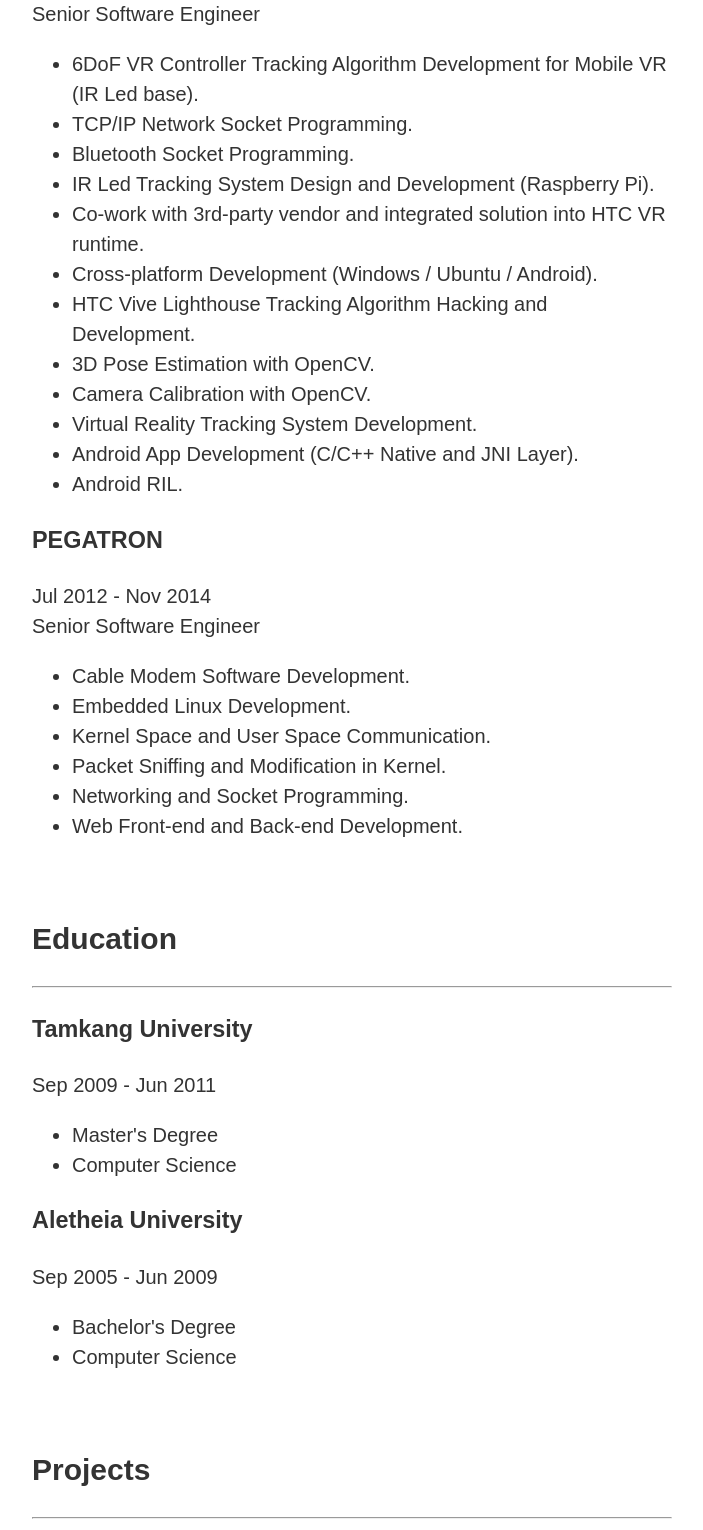
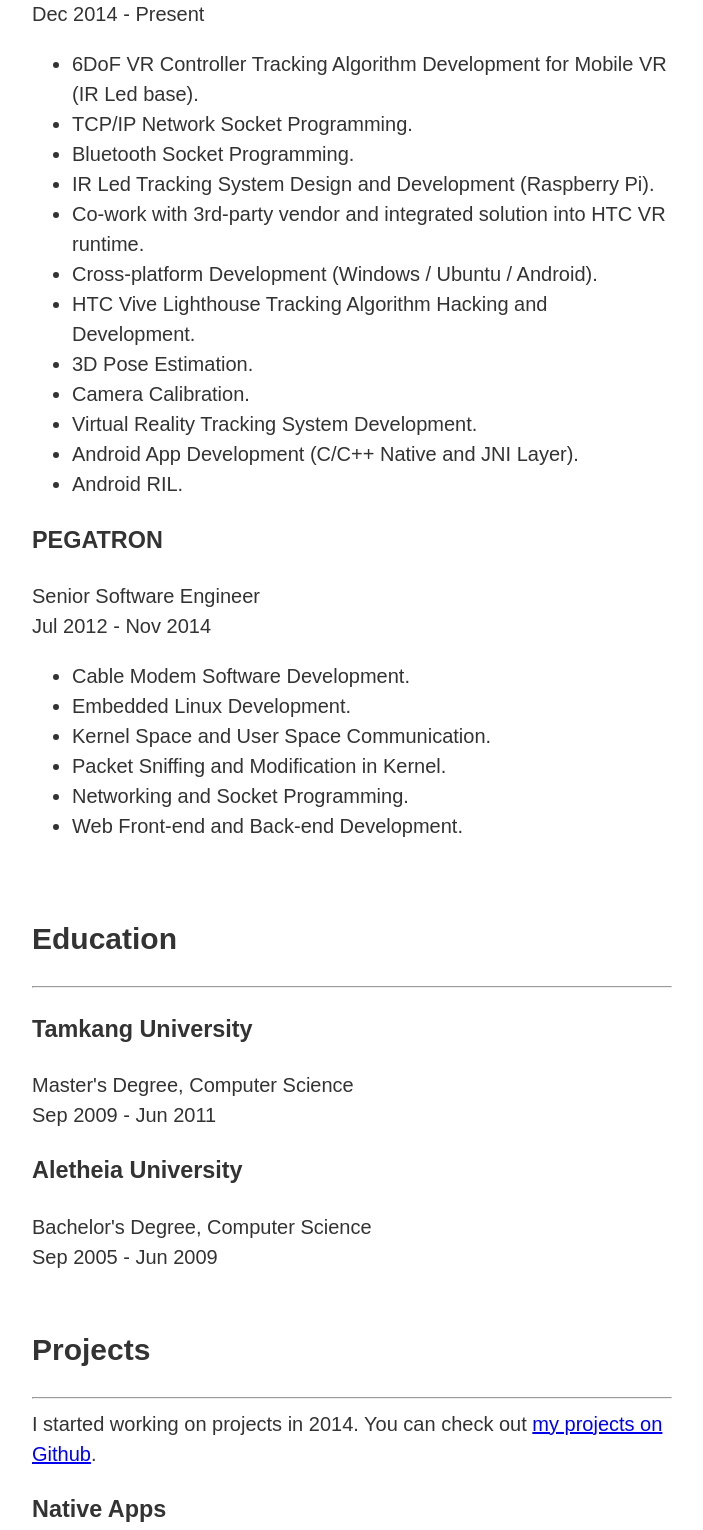
Before and after one commit to shengyu7697/cv, a plain HTML site: page index.html in a window 1280 px wide. Shown: the part 686-2216 px from the top of the page, without its empty margins (288-991 px from the left). Drawn offline with Linux system fonts and the light colour scheme.

Commit message:
update profile

```diff
--- a/index.html
+++ b/index.html
@@ -65,8 +65,8 @@
 <section id="experience">
     <h1>Experience</h1><hr>
     <h3>HTC</h3>
+    <a>Senior Software Engineer</a></br>
     <a>Dec 2014 - Present</a></br>
-    <a>Senior Software Engineer</a>
     <ul>
         <li>6DoF VR Controller Tracking Algorithm Development for Mobile VR (IR Led base).</li>
         <li>TCP/IP Network Socket Programming.</li>
@@ -75,15 +75,15 @@
         <li>Co-work with 3rd-party vendor and integrated solution into HTC VR runtime.</li>
         <li>Cross-platform Development (Windows / Ubuntu / Android).</li>
         <li>HTC Vive Lighthouse Tracking Algorithm Hacking and Development.</li>
-        <li>3D Pose Estimation with OpenCV.</li>
-        <li>Camera Calibration with OpenCV.</li>
+        <li>3D Pose Estimation.</li>
+        <li>Camera Calibration.</li>
         <li>Virtual Reality Tracking System Development.</li>
         <li>Android App Development (C/C++ Native and JNI Layer).</li>
         <li>Android RIL.</li>
     </ul>
     <h3>PEGATRON</h3>
+    <a>Senior Software Engineer</a></br>
     <a>Jul 2012 - Nov 2014</a></br>
-    <a>Senior Software Engineer</a>
     <ul>
         <li>Cable Modem Software Development.</li>
         <li>Embedded Linux Development.</li>
@@ -98,17 +98,11 @@
 <section id="education">
     <h1>Education</h1><hr>
     <h3>Tamkang University</h3>
+    <a>Master's Degree, Computer Science</a></br>
     <a>Sep 2009 - Jun 2011</a></br>
-    <ul>
-        <li>Master's Degree</li>
-        <li>Computer Science</li>
-    </ul>
     <h3>Aletheia University</h3>
+    <a>Bachelor's Degree, Computer Science</a></br>
     <a>Sep 2005 - Jun 2009</a></br>
-    <ul>
-        <li>Bachelor's Degree</li>
-        <li>Computer Science</li>
-    </ul>
     </br>
 </section>
 
@@ -183,8 +177,7 @@
     </ul>
     <h3>Tools & Programming Languages</h3>
     <ul>
-        <li>C</li>
-        <li>C++</li>
+        <li>C / C++</li>
         <li>Visual C</li>
         <li>Qt</li>
         <li>Java</li>
```
